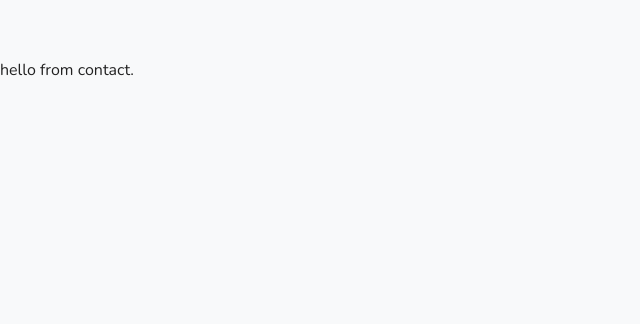
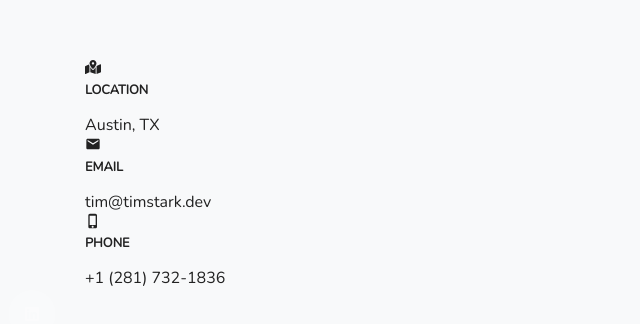
Before and after one commit to timstarkk/react-layout, a React (Create React App) app: page / in a window 1280 px wide. Shown: the part 4244-4568 px from the top of the page, without its empty margins (0-640 px from the left). Before the commit the page ends 4326 px from the top, so only its background shows below. Built offline with nearby package versions, Linux system fonts and the light colour scheme.

Commit message:
added contact section layout

```diff
--- a/src/components/Contact/Contact.js
+++ b/src/components/Contact/Contact.js
@@ -1,10 +1,47 @@
 import React from 'react';
 import './Contact.css';
+import { FaMapMarkedAlt, FaLinkedin, FaGithub } from 'react-icons/fa';
+import { MdEmail, MdPhoneIphone } from 'react-icons/md';
 
 export default function Contact() {
     return (
-        <div>
-            hello from contact.
+        <div className="contact-section">
+            <div className="container contact-container">
+                <section className="contact-card">
+                    <div className="contact-card-body">
+                        <FaMapMarkedAlt className="contact-icon" />
+                        <h4>LOCATION</h4>
+                        <div className="card-line" />
+                        <p>Austin, TX</p>
+                    </div>
+                </section>
+
+                <section className="contact-card">
+                    <div className="contact-card-body">
+                        <MdEmail className="contact-icon" />
+                        <h4>EMAIL</h4>
+                        <div className="card-line" />
+                        <p>tim@timstark.dev</p>
+                    </div>
+                </section>
+
+                <section className="contact-card">
+                    <div className="contact-card-body">
+                        <MdPhoneIphone className="contact-icon" />
+                        <h4>PHONE</h4>
+                        <div className="card-line" />
+                        <p>+1 (281) 732-1836</p>
+                    </div>
+                </section>
+            </div>
+            <div className="social">
+                <a href="https://www.linkedin.com/in/tim-stark-00722a113/" className="icon-button" target="_blank">
+                    <FaLinkedin />
+                </a>
+                <a href="https://www.github.com/timstarkk/" className="icon-button" target="_blank">
+                    <FaGithub />
+                </a>
+            </div>
         </div>
     )
 }
```
